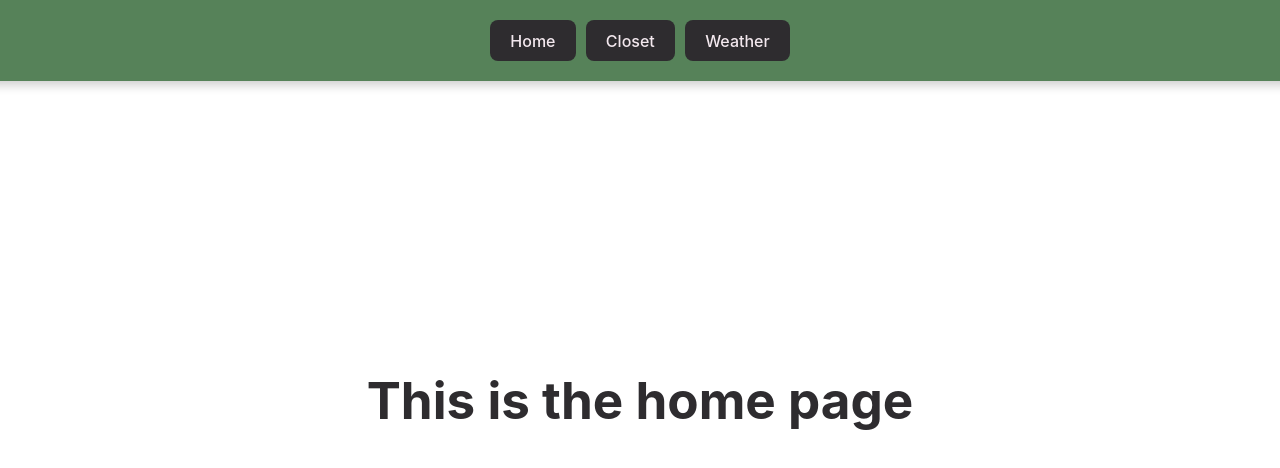
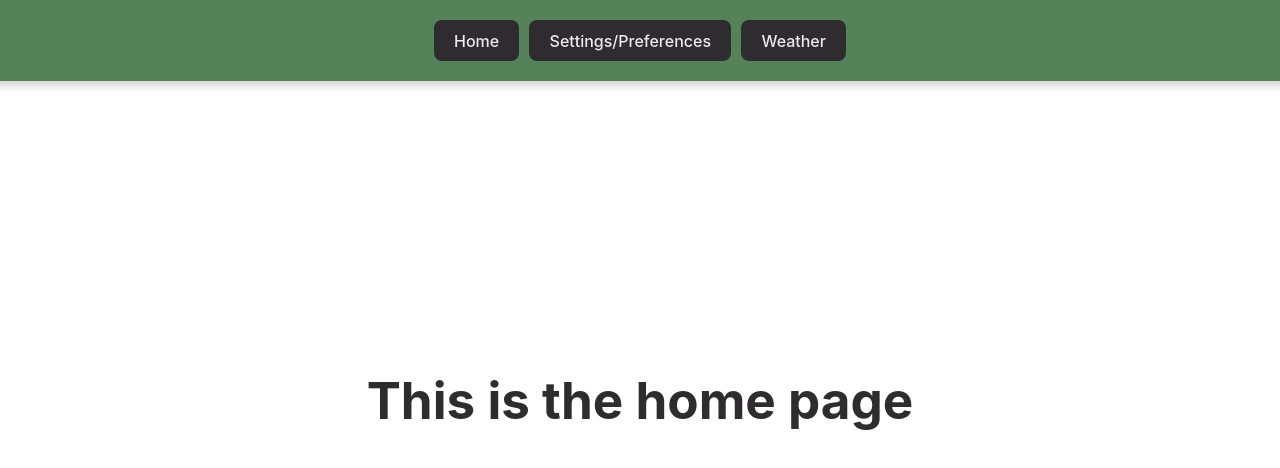
Before and after one commit to WVU-CS330-2024-08-Group02/ClimaCloset, a React (Vite) app: page / in a window 1280 px wide. Shown: the top 468 px of the page. Built offline with nearby package versions, Linux system fonts and the light colour scheme.

Commit message:
Change name of settings page

```diff
--- a/src/components/Navbar.jsx
+++ b/src/components/Navbar.jsx
@@ -8,7 +8,7 @@ export function Navbar() {
                 <button className="navbutton">Home</button>
             </Link>
             <Link to="Closet">
-                <button className="navbutton">Closet</button>
+                <button className="navbutton">Settings/Preferences</button>
             </Link>
             <Link to="/Weather">
                 <button className="navbutton">Weather</button>
--- a/src/pages/Closet.jsx
+++ b/src/pages/Closet.jsx
@@ -1,6 +1,11 @@
 import { useState } from "react"
 import { Button } from "../components/Button"
 import { StoreItem } from "../components/StoreItem"
+import { WeatherPreferences } from "../components/WeatherPreferences"
+import { Tops } from "../components/Tops"
+import { Bottoms } from "../components/Bottoms"
+import { Shoes } from "../components/Shoes"
+import { Accessories } from "../components/Accessories"
 
 export function Closet() {
     const [showItem, setShowItem] = useState(false)
@@ -21,6 +26,11 @@ export function Closet() {
     <>
         <Button show={showItem} setShow={setShowItem}/>
         <HandleShow show={showItem}/>
+        <WeatherPreferences />
+        <Tops />
+        <Bottoms />
+        <Shoes />
+        <Accessories />
     </>
     )
 }
```
